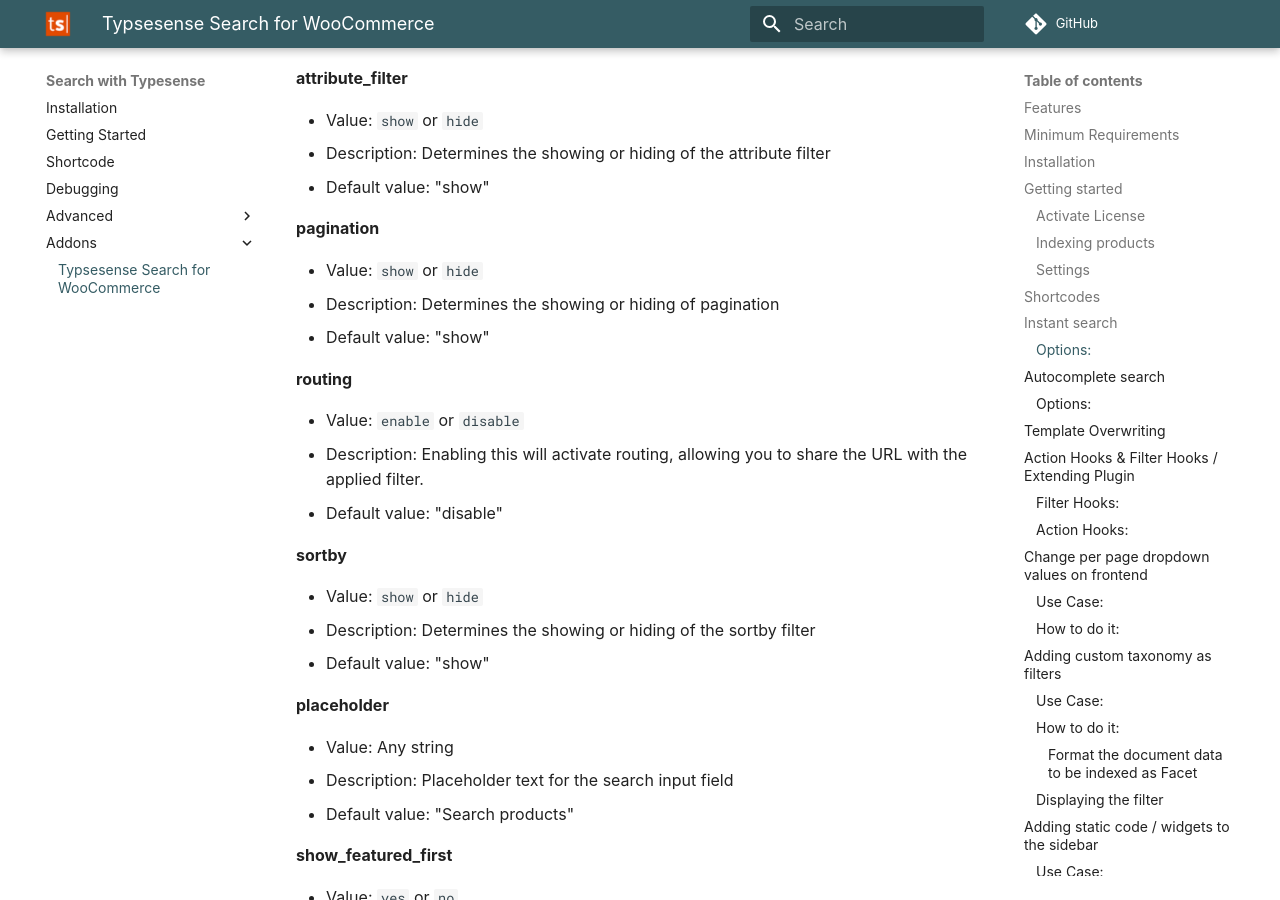
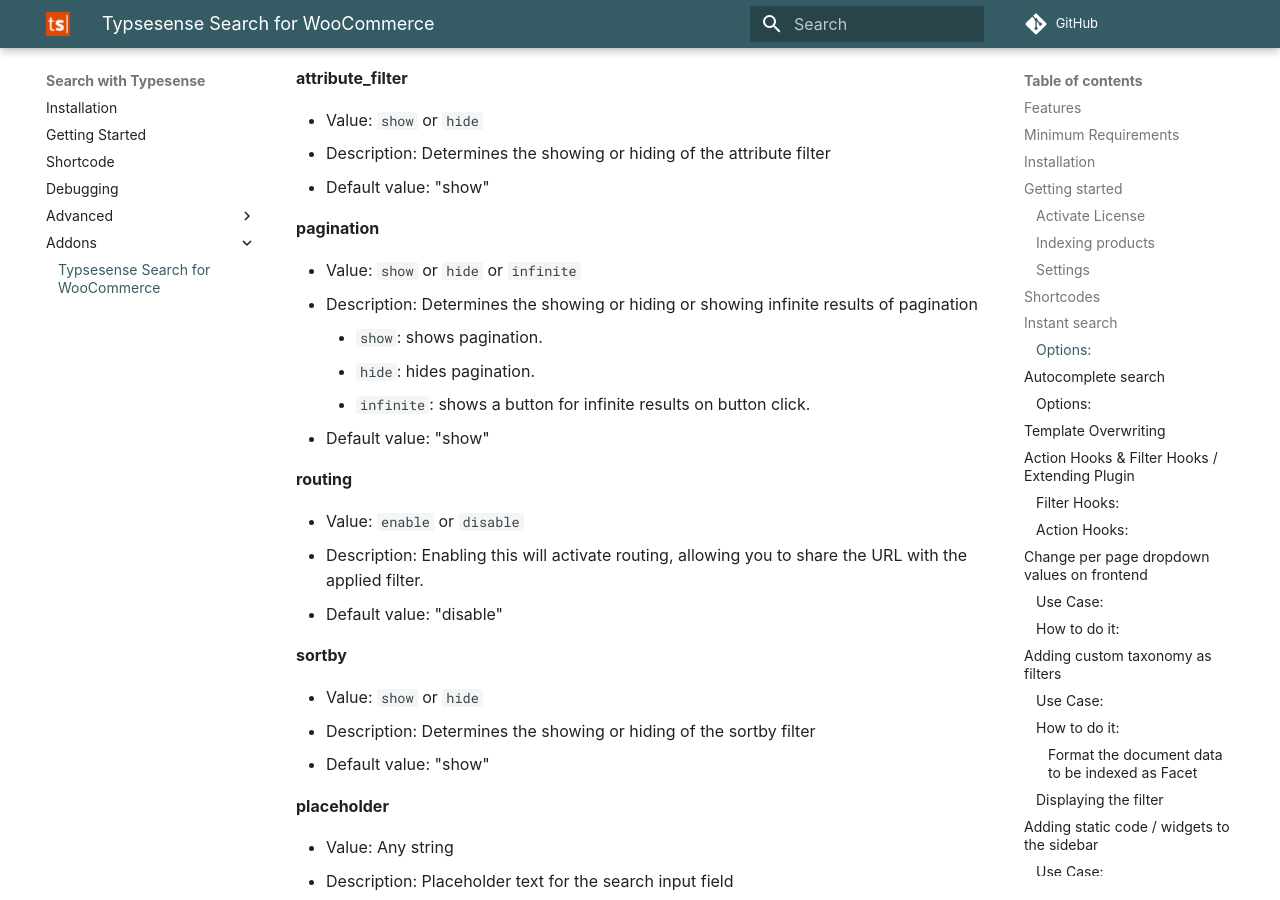
Before and after one commit to codemanas/cm-typesense-docs, an MkDocs documentation site: the page built from docs/tsfwc.md, in a window 1280 px wide and 900 px high, scrolled down 5843 px. Built offline with MkDocs 1.6.1 and Material for MkDocs 9.7.7, drawn with Linux system fonts in a browser that asks for light colours; some web fonts are replaced; comment, search, counter and statistics services are not loaded.

Commit message:
pagination three options and its uses

```diff
--- a/docs/tsfwc.md
+++ b/docs/tsfwc.md
@@ -112,8 +112,11 @@
 
 **pagination**
 
-* Value: `show` or `hide`
-* Description: Determines the showing or hiding of pagination
+* Value: `show` or `hide` or `infinite`
+* Description: Determines the showing or hiding or showing infinite results of pagination
+    - `show`: shows pagination.
+    - `hide`: hides pagination.
+    - `infinite`: shows a button for infinite results on button click.
 * Default value: "show"
 
 **routing**
```
